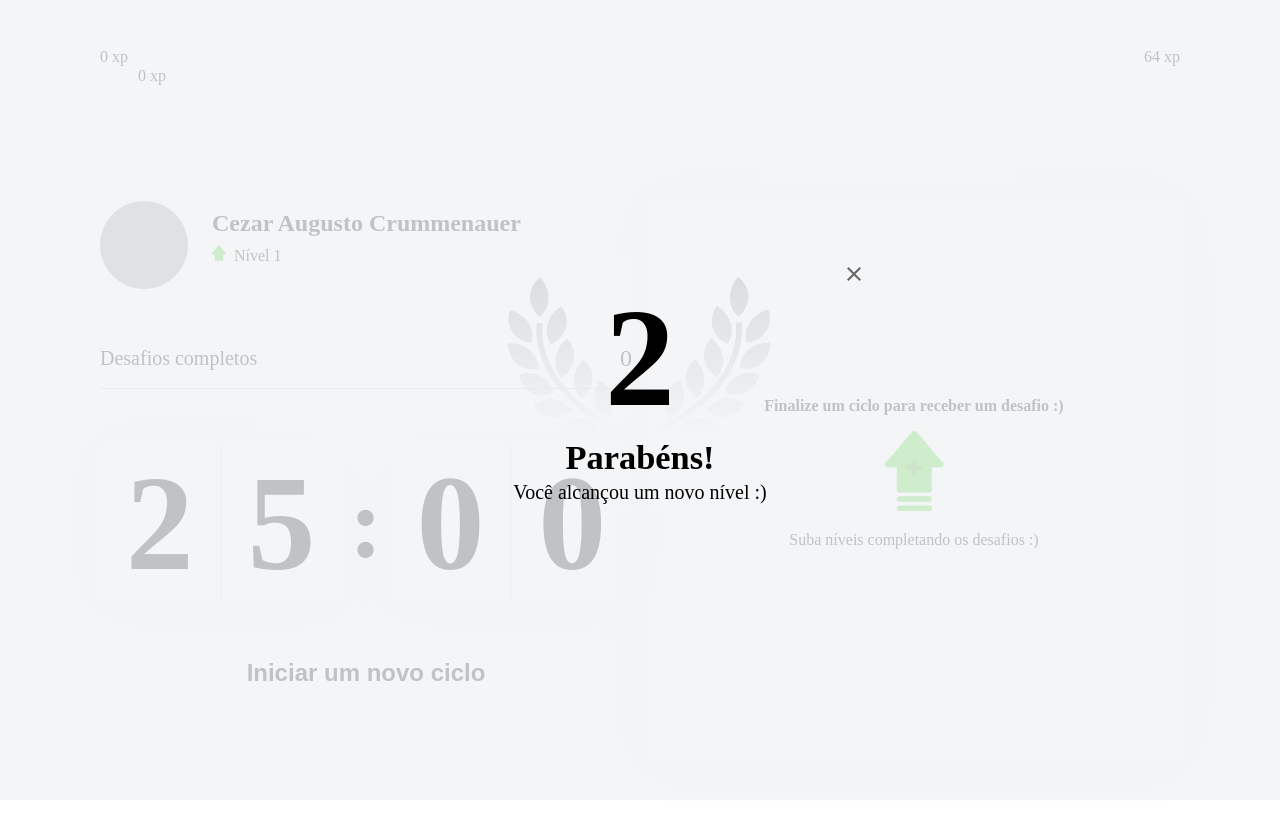
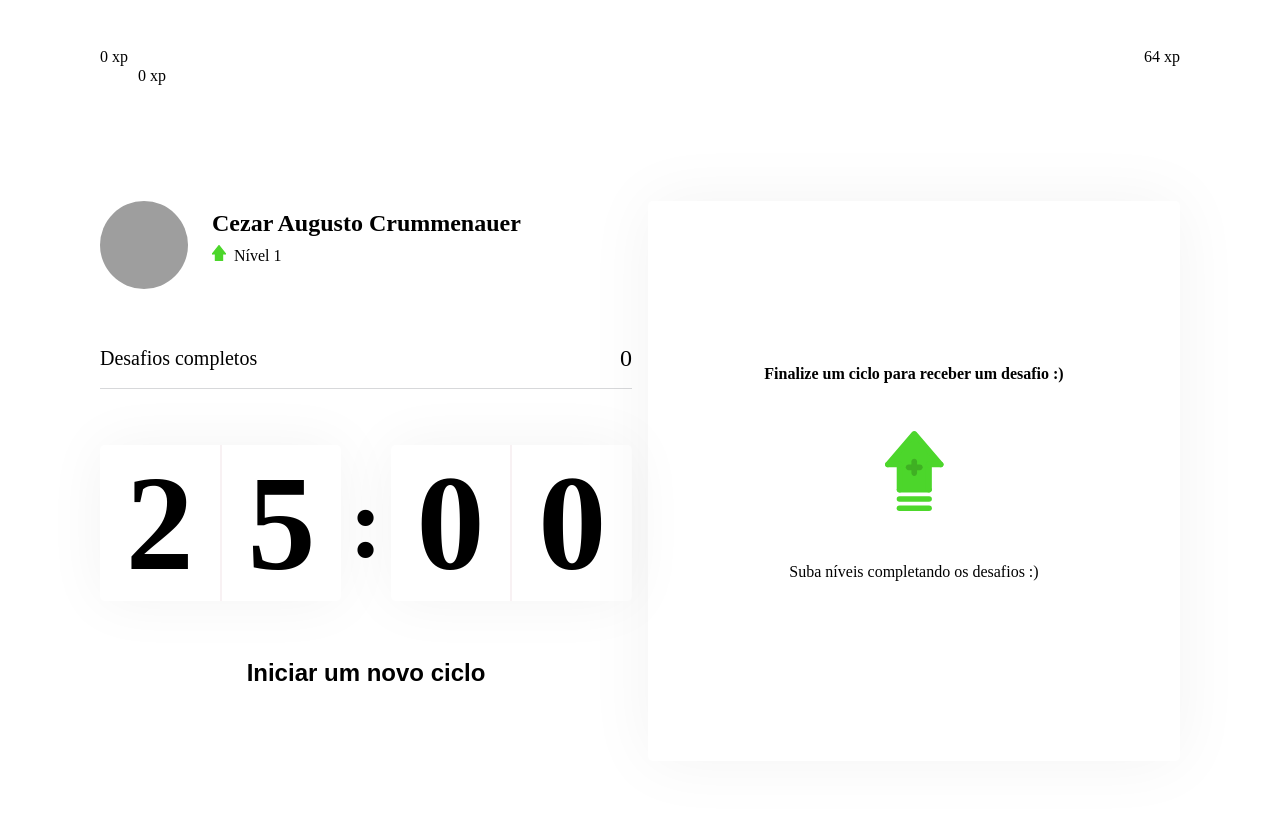
Before and after one commit to crummenauerca/MoveIt-React-NestJs-TypeScript, a Next.js app: page / in a window 1280 px wide. Shown: the top 834 px of the page. Built offline with nearby package versions, Linux system fonts and the light colour scheme; grey boxes are pictures that could not be loaded.

Commit message:
Adjusting and finalizing the app

```diff
--- a/src/components/LevelUpModal.tsx
+++ b/src/components/LevelUpModal.tsx
@@ -1,14 +1,17 @@
+import { useContext } from 'react'
+import { ChallengesContext } from '../contexts/ChallengesContext'
 import styles from '../styles/components/LevelUpModal.module.css'
 
 export function LevelUpModal() {
+  const { level, closeLevelUpModal } = useContext(ChallengesContext)
   return (
     <div className={styles.overlay}>
       <div className={styles.container}>
-        <header>2</header>
+        <header>{level}</header>
         <strong>Parabéns!</strong>
         <p>Você alcançou um novo nível :)</p>
-        <button type="button" onClick={() => {}}>
-          <img src="/icons/close.svg" alt="Ícone para fechar modal"/>
+        <button type="button" onClick={closeLevelUpModal}>
+          <img src="/icons/close.svg" alt="Ícone para fechar modal" />
         </button>
       </div>
     </div>
--- a/src/contexts/ChallengesContext.tsx
+++ b/src/contexts/ChallengesContext.tsx
@@ -19,6 +19,7 @@
   activeChallenge: Challenge;
   resetChallenge: () => void;
   completeChallange: () => void;
+  closeLevelUpModal: () => void;
 }
 
 export const ChallengesContext = createContext({} as ChallengesContextData)
@@ -35,6 +36,8 @@
   const [currentExperience, setCurrentExperience] = useState(rest.currentExperience ?? 0)
   const [challengesCompleted, setChallengesCompleted] = useState(rest.challengesCompleted ?? 0)
   const [activeChallenge, setActiveChallenge] = useState(null)
+  const [isLevelUpModalOpen, setIsLevelUpModalOpen] = useState(false)
+
   const experienceToNextLevel = Math.pow((level + 1) * 4, 2)
 
   useEffect(() => {
@@ -49,6 +52,11 @@
 
   function leverUp() {
     setLevel(level + 1)
+    setIsLevelUpModalOpen(true)
+  }
+
+  function closeLevelUpModal() {
+    setIsLevelUpModalOpen(false)
   }
 
   function startNewChallenge() {
@@ -95,10 +103,11 @@
       startNewChallenge,
       activeChallenge,
       resetChallenge,
-      completeChallange
+      completeChallange,
+      closeLevelUpModal
     }}>
       {children}
-      <LevelUpModal />
+      {isLevelUpModalOpen && <LevelUpModal />}
     </ChallengesContext.Provider>
   )
 }
--- a/src/pages/index.tsx
+++ b/src/pages/index.tsx
@@ -9,18 +9,12 @@
 import { CountdownProvider } from "../contexts/CountdownContext"
 import { ChallengesProvider } from "../contexts/ChallengesContext"
 
-interface HomeProps {
-  level: number;
-  currentExperience: number;
-  challengesCompleted: number;
-}
-
 export default function Home(props) {
   return (
     <ChallengesProvider
       level={props.level}
       currentExperience={props.currentExperience}
-      challengesCompleted={props.currentExperience}
+      challengesCompleted={props.challengesCompleted}
     >
       <div className={styles.container}>
         <Head>
--- a/src/styles/components/ChallengeBox.module.css
+++ b/src/styles/components/ChallengeBox.module.css
@@ -99,3 +99,7 @@
 .challengeBoxActive footer button:hover {
   filter: brightness(0.9);
 }
+
+.challengeBoxContainer div p img {
+  padding: 2rem;
+}
--- a/src/styles/components/LevelUpModal.module.css
+++ b/src/styles/components/LevelUpModal.module.css
@@ -47,5 +47,4 @@
   top: 0.5rem;
   background: transparent;
   border: 0;
-
 }
```
